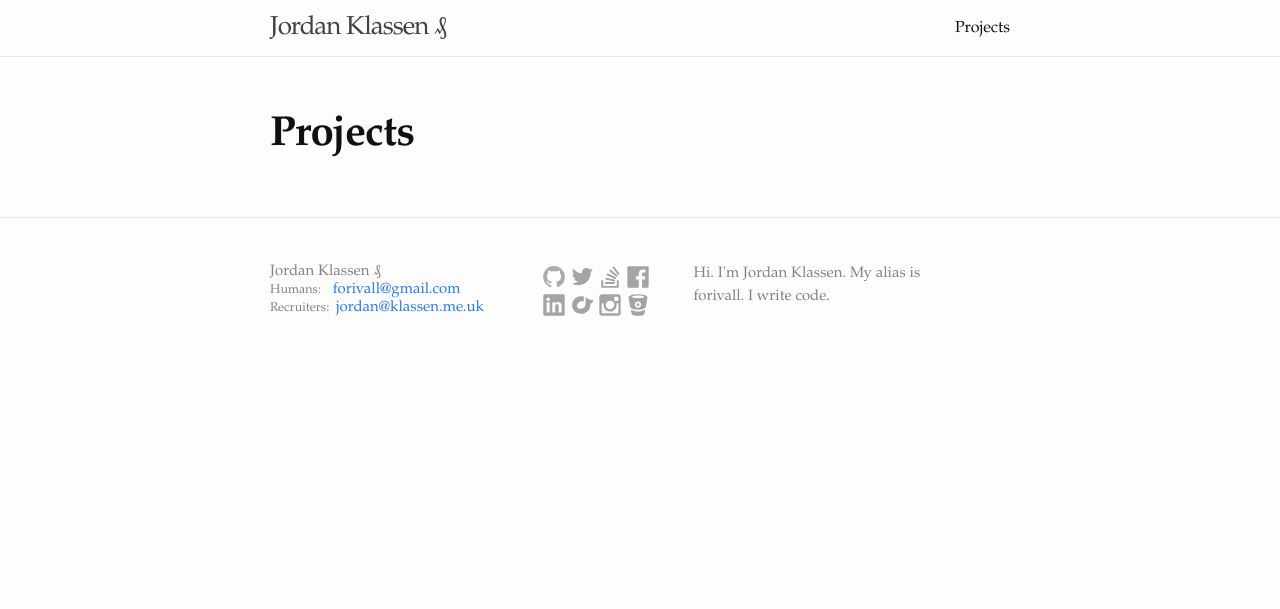
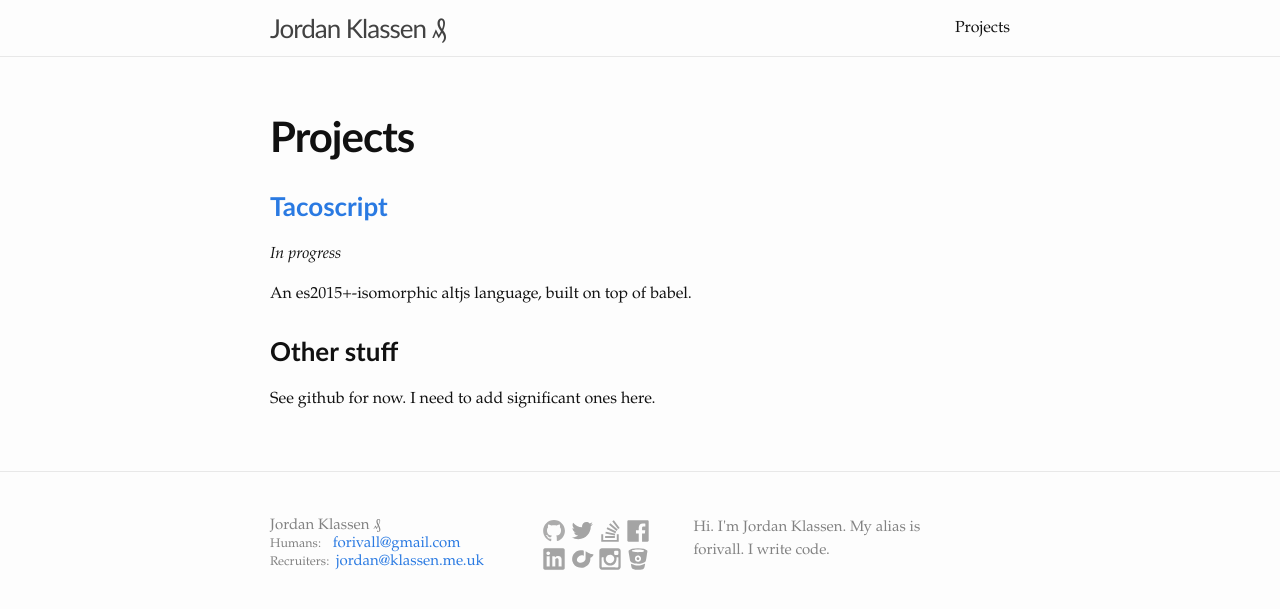
Before and after one commit to forivall/forivall.github.io, a Jekyll site: the page built from projects.md, in a window 1280 px wide. Shown: the top 609 px of the page. Built offline with Jekyll 4.4.1, drawn with Linux system fonts in a browser that asks for light colours.

Commit message:
Improve styles, add stub for projects page

```diff
--- a/_sass/_base.scss
+++ b/_sass/_base.scss
@@ -27,6 +27,12 @@ ul, ol, dl, figure,
 }
 
 
+h1,h2,h3,h4,h5,h6 {
+  font-family: $header-font-family;
+}
+code, pre, tt {
+  font-family: "Fantasque Sans Mono", "Bitstream Vera Sans Mono", "Source Sans Mono", "Monaco", "Consolas", monospace;
+}
 
 /**
  * Images
--- a/_sass/_layout.scss
+++ b/_sass/_layout.scss
@@ -10,6 +10,7 @@
 }
 
 .site-title {
+    font-family: $header-font-family;
     font-size: 26px;
     font-weight: 300;
     line-height: 56px;
--- a/css/homepage.css
+++ b/css/homepage.css
@@ -47,12 +47,6 @@ invert .tagline-alt {
 }
 header, footer, .hr-fancy {
   text-align: center;
-}
-h1,h2,h3,h4,h5,h6 {
-  font-family: "Cantarell", "Futura", "Candara", "Geneva", sans-serif;
-}
-code, pre, tt {
-  font-family: "Fantasque Sans Mono", "Bitstream Vera Sans Mono", "Source Sans Mono", "Monaco", "Consolas", monospace;
 }
 
 .fold {
--- a/css/main.scss
+++ b/css/main.scss
@@ -7,7 +7,7 @@
 
 // Our variables
 $base-font-family: "Source Serif Pro", "Garamond", serif;
-$header-font-family: "Source Serif Pro", "Garamond", serif;
+$header-font-family: "Cantarell", "Futura", "Candara", "Geneva", sans-serif;
 $base-font-size:   16px;
 $base-font-weight: 400;
 $small-font-size:  $base-font-size * 0.875;
--- a/projects.md
+++ b/projects.md
@@ -3,3 +3,13 @@ layout: page
 title: Projects
 permalink: /projects/
 ---
+
+### [Tacoscript](https://github.com/forivall/tacoscript)
+
+_In progress_
+
+An es2015+-isomorphic altjs language, built on top of babel.
+
+### Other stuff
+
+See github for now. I need to add significant ones here.
```
